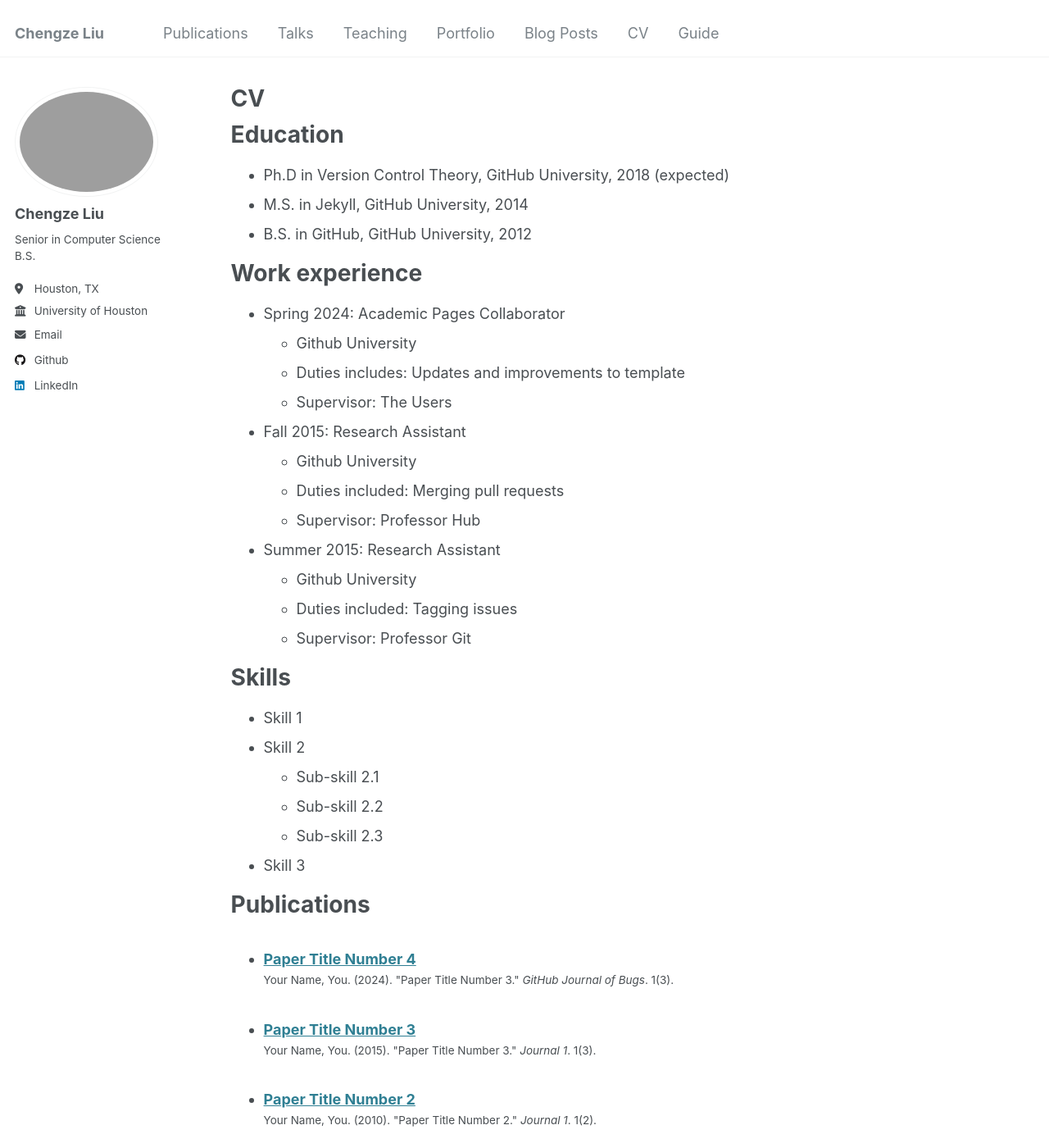
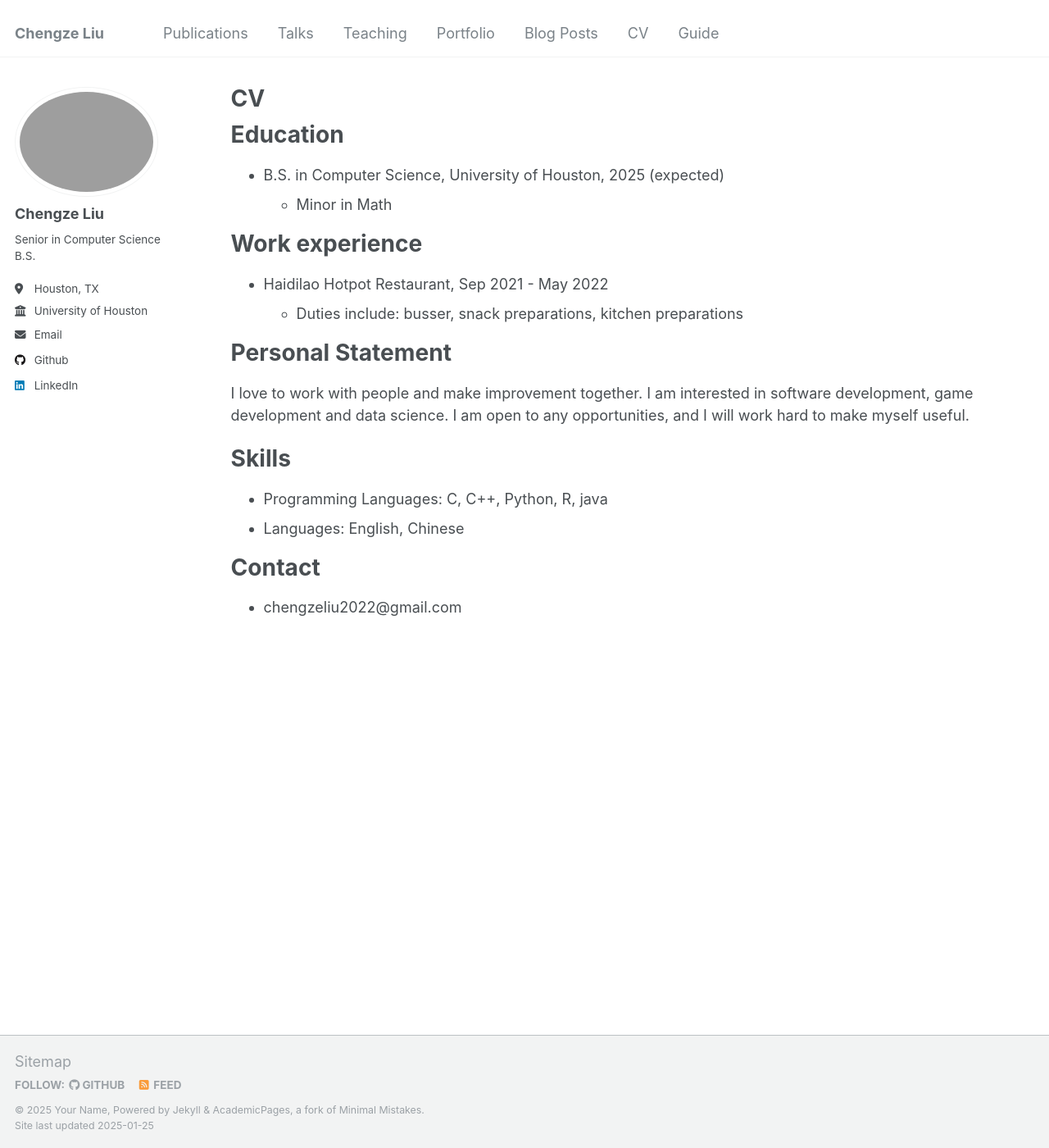
Before and after one commit to chengze24/chengze24.github.io, a Jekyll site: the page built from _pages/cv.md, in a window 1280 px wide and 1400 px high. Shown: the whole window at 82% size. Built offline with Jekyll 4.4.1, drawn with Linux system fonts in a browser that asks for light colours; some of the changed text lies outside the part shown.

Commit message:
Update cv.md

```diff
--- a/_pages/cv.md
+++ b/_pages/cv.md
@@ -11,54 +11,29 @@ redirect_from:
 
 Education
 ======
-* Ph.D in Version Control Theory, GitHub University, 2018 (expected)
-* M.S. in Jekyll, GitHub University, 2014
-* B.S. in GitHub, GitHub University, 2012
+* B.S. in Computer Science, University of Houston, 2025 (expected)
+  * Minor in Math
+
 
 Work experience
 ======
-* Spring 2024: Academic Pages Collaborator
-  * Github University
-  * Duties includes: Updates and improvements to template
-  * Supervisor: The Users
+* Haidilao Hotpot Restaurant, Sep 2021 - May 2022
+  * Duties include: busser, snack preparations, kitchen preparations
 
-* Fall 2015: Research Assistant
-  * Github University
-  * Duties included: Merging pull requests
-  * Supervisor: Professor Hub
 
-* Summer 2015: Research Assistant
-  * Github University
-  * Duties included: Tagging issues
-  * Supervisor: Professor Git
+Personal Statement
+======
+I love to work with people and make improvement together.
+I am interested in software development, game development and data science.
+I am open to any opportunities, and I will work hard to make myself useful.
+
 
 Skills
 ======
-* Skill 1
-* Skill 2
-  * Sub-skill 2.1
-  * Sub-skill 2.2
-  * Sub-skill 2.3
-* Skill 3
+* Programming Languages: C, C++, Python, R, java
+* Languages: English, Chinese
 
-Publications
+
+Contact
 ======
-  <ul>{% for post in site.publications reversed %}
-    {% include archive-single-cv.html %}
-  {% endfor %}</ul>
-
-Talks
-======
-  <ul>{% for post in site.talks reversed %}
-    {% include archive-single-talk-cv.html  %}
-  {% endfor %}</ul>
-
-Teaching
-======
-  <ul>{% for post in site.teaching reversed %}
-    {% include archive-single-cv.html %}
-  {% endfor %}</ul>
-
-Service and leadership
-======
-* Currently signed in to 43 different slack teams
+* chengzeliu2022@gmail.com
```
